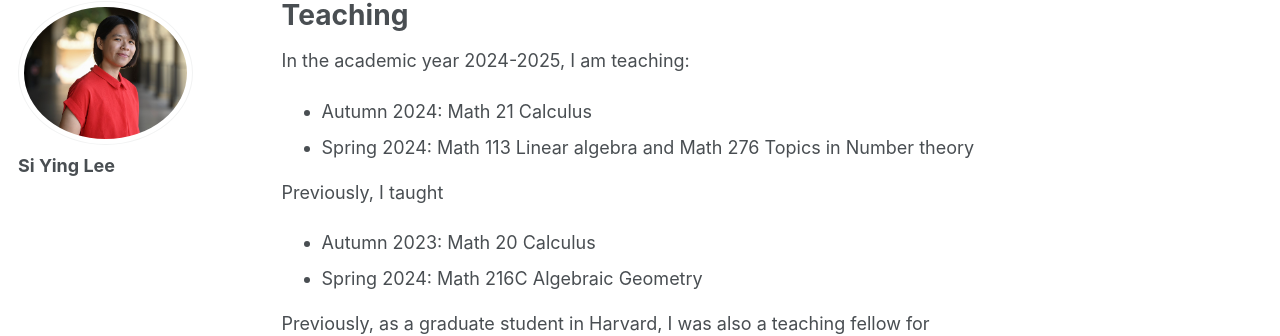
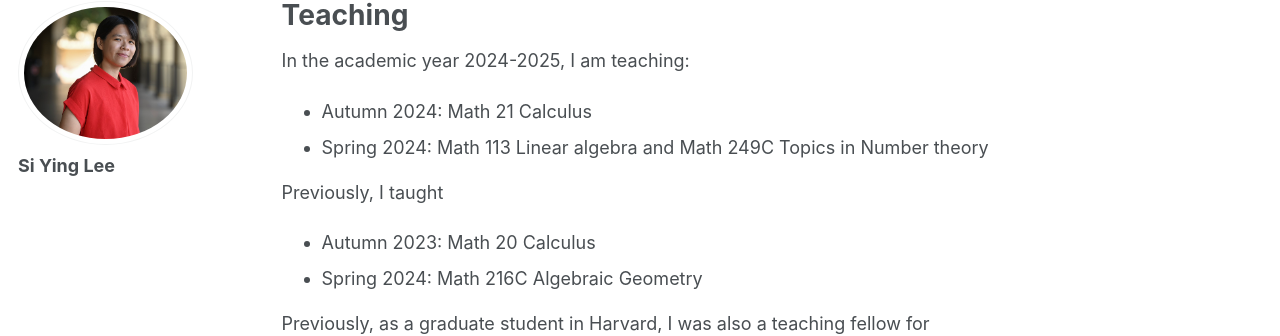
Before and after one commit to siyinglee/siyinglee.github.io, a Jekyll site: the page built from _pages/teaching.md, in a window 1280 px wide and 990 px high. Shown: the part 105-441 px from the top of the window. Built offline with Jekyll 4.4.1, drawn with Linux system fonts in a browser that asks for light colours.

Commit message:
Update teaching.md

```diff
--- a/_pages/teaching.md
+++ b/_pages/teaching.md
@@ -7,7 +7,7 @@ author_profile: true
 
 In the academic year 2024-2025, I am teaching:
 - Autumn 2024: Math 21 Calculus
-- Spring 2024: Math 113 Linear algebra and Math 276 Topics in Number theory
+- Spring 2024: Math 113 Linear algebra and Math 249C Topics in Number theory
 
 Previously, I taught
 - Autumn 2023: Math 20 Calculus
```
